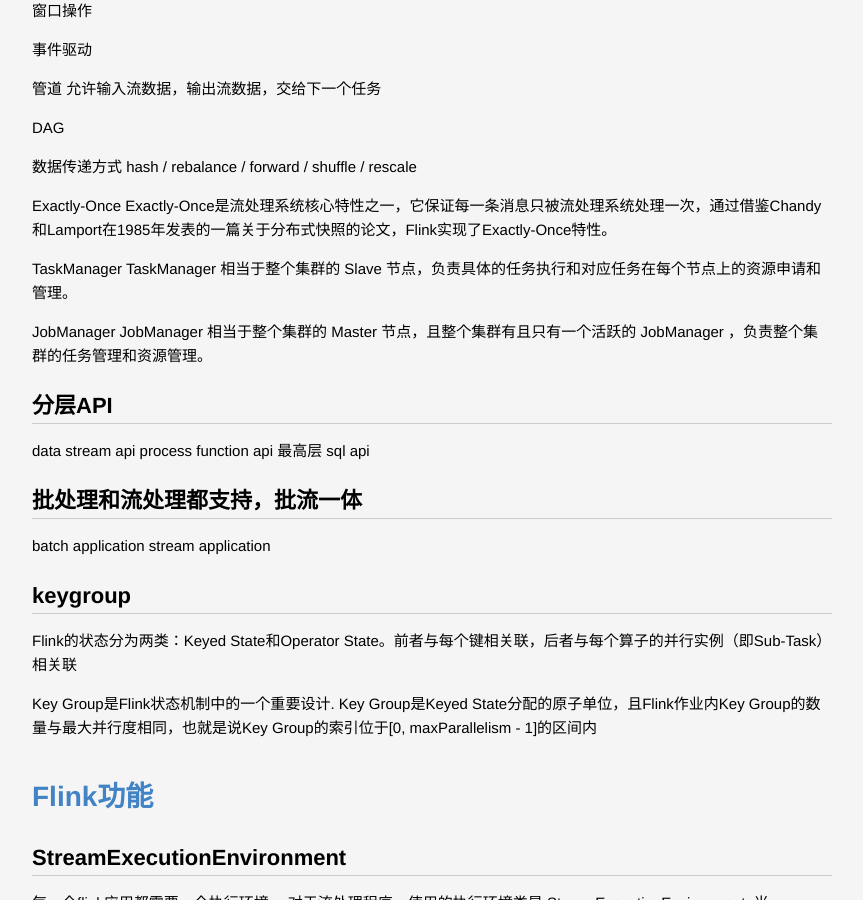
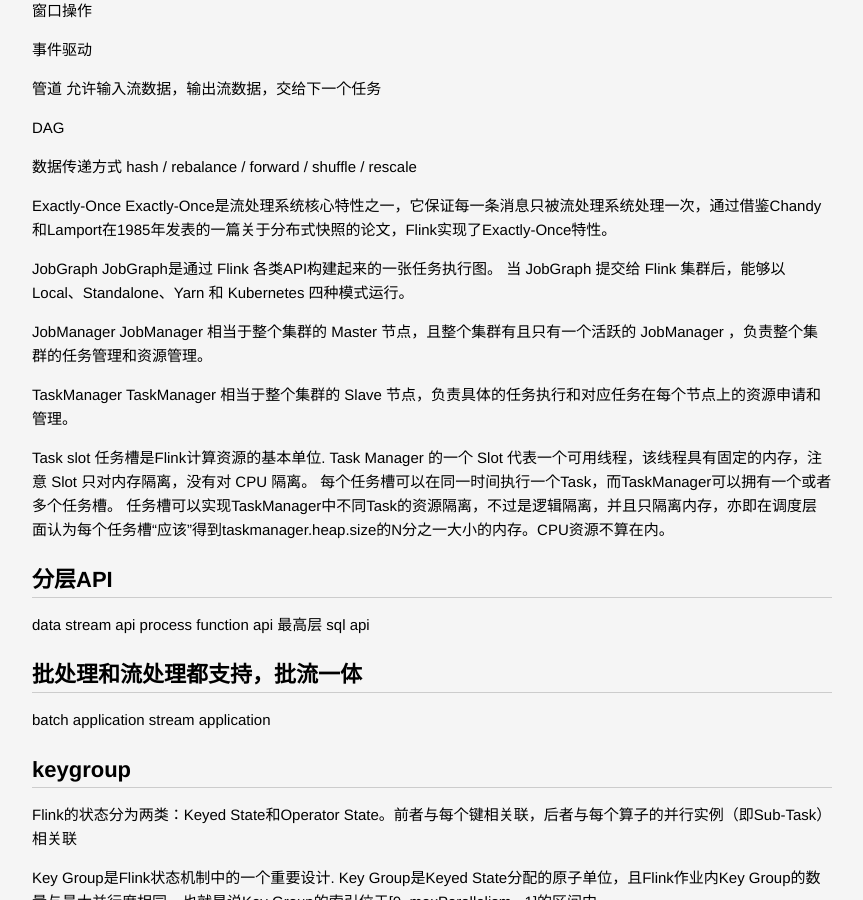
Before and after one commit to lucky521/blog, a Jekyll site: the page built from _posts/framework/2020-03-05-flink.markdown, in a window 1280 px wide and 900 px high, scrolled down 1582 px. Shown: the whole window, without its empty margins (208-1071 px from the left). Built offline with Jekyll 4.4.1, drawn with Linux system fonts in a browser that asks for light colours; some of the changed text lies outside the part shown.

Commit message:
update blog

```diff
--- a/_posts/framework/2020-03-05-flink.markdown
+++ b/_posts/framework/2020-03-05-flink.markdown
@@ -5,6 +5,8 @@
 ---
 
 # 流式数据处理概念
+
+
 
 ## 基本概念
 
@@ -24,11 +26,21 @@
 Exactly-Once
 Exactly-Once是流处理系统核心特性之一，它保证每一条消息只被流处理系统处理一次，通过借鉴Chandy和Lamport在1985年发表的一篇关于分布式快照的论文，Flink实现了Exactly-Once特性。
 
+JobGraph
+JobGraph是通过 Flink 各类API构建起来的一张任务执行图。 当 JobGraph 提交给 Flink 集群后，能够以 Local、Standalone、Yarn 和 Kubernetes 四种模式运行。
+
+JobManager
+JobManager 相当于整个集群的 Master 节点，且整个集群有且只有一个活跃的 JobManager ，负责整个集群的任务管理和资源管理。
+
 TaskManager
 TaskManager 相当于整个集群的 Slave 节点，负责具体的任务执行和对应任务在每个节点上的资源申请和管理。
 
-JobManager
-JobManager 相当于整个集群的 Master 节点，且整个集群有且只有一个活跃的 JobManager ，负责整个集群的任务管理和资源管理。
+
+Task slot
+任务槽是Flink计算资源的基本单位. Task Manager 的一个 Slot 代表一个可用线程，该线程具有固定的内存，注意 Slot 只对内存隔离，没有对 CPU 隔离。
+每个任务槽可以在同一时间执行一个Task，而TaskManager可以拥有一个或者多个任务槽。
+任务槽可以实现TaskManager中不同Task的资源隔离，不过是逻辑隔离，并且只隔离内存，亦即在调度层面认为每个任务槽“应该”得到taskmanager.heap.size的N分之一大小的内存。CPU资源不算在内。
+
 
 ## 分层API
 
@@ -243,6 +255,9 @@
 
 ## kubernetes mode
 
+* 首先往 Kubernetes 集群提交了资源描述文件后，会启动 Master 和 Worker 的 container。
+* Master Container 中会启动 Flink Master Process，包含 Flink-Container ResourceManager、JobManager 和 Program Runner。
+* Worker Container 会启动 TaskManager，并向负责资源管理的 ResourceManager 进行注册，注册完成之后，由 JobManager 将具体的任务分给 Container，再由 Container 去执行。
 
 # Flink数据监控
 
--- a/_posts/framework/2020-06-07-k8s.markdown
+++ b/_posts/framework/2020-06-07-k8s.markdown
@@ -42,13 +42,13 @@
 
 Master (Scheduler, API Server, Replication controller)
 
-Node (kubelet, kube-proxy, Pod(Container))
+Node (kubelet, kube-proxy, Pod(Container)): 是宿主机，包含一个agent进程，维护和管理该Node下所有容器的创建和启停。
 
 Pod : Kubernetes有一个好的地方就是它把多个容器抽象成了Pod，方便用户管理。
 
 kubelet 跟容器引擎交互，管理容器的生命周期
 
-kube-proxy 写入规则到iptables实现服务映射
+kube-proxy： 写入规则到iptables实现服务映射
 
 通讯模式: 所有Pod都在一个可以直接连通的网络空间里。  Flannel提供跨物理机的容器间扁平 通信。
 
```
Also changed, not shown: _posts/framework/2020-06-01-x-db.markdown (+15 -0 lines).
